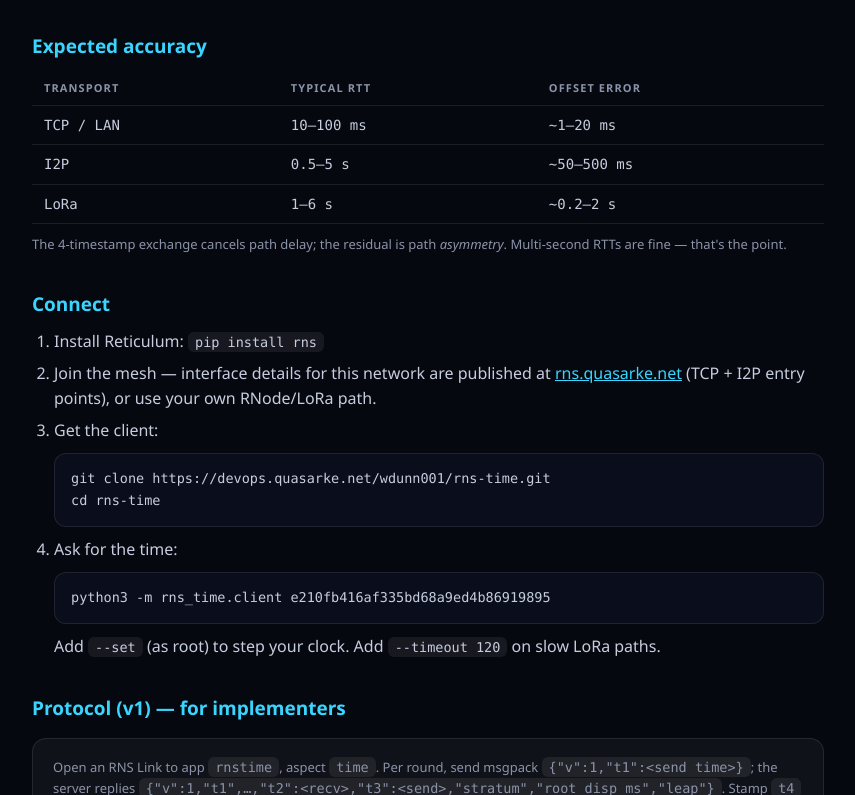
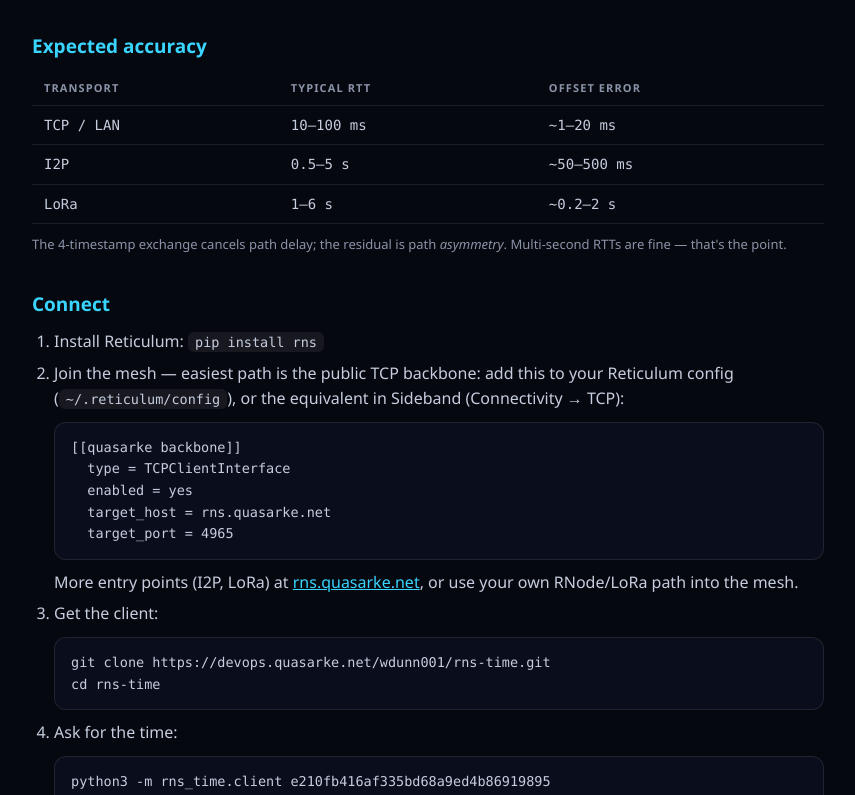
Before and after one commit to wdunn001/rns-time, a plain HTML site: page site/index.html in a window 1280 px wide. Shown: the part 534-1329 px from the top of the page, without its empty margins (212-1067 px from the left). Drawn offline with Linux system fonts and the light colour scheme.

Commit message:
site: concrete mesh entry — TCPClientInterface stanza for rns.quasarke.net:4965 (+ Sideband note)

```diff
--- a/site/index.html
+++ b/site/index.html
@@ -69,9 +69,16 @@ footer{margin-top:44px;color:var(--dim);font-size:12px;font-family:var(--mono)}
   <h2>Connect</h2>
   <ol>
     <li>Install Reticulum: <code>pip install rns</code></li>
-    <li>Join the mesh — interface details for this network are published at
-        <a href="https://rns.quasarke.net">rns.quasarke.net</a> (TCP + I2P entry points),
-        or use your own RNode/LoRa path.</li>
+    <li>Join the mesh — easiest path is the public TCP backbone: add this to your
+        Reticulum config (<code>~/.reticulum/config</code>), or the equivalent in Sideband
+        (Connectivity → TCP):
+      <pre>[[quasarke backbone]]
+  type = TCPClientInterface
+  enabled = yes
+  target_host = rns.quasarke.net
+  target_port = 4965</pre>
+        More entry points (I2P, LoRa) at <a href="https://rns.quasarke.net">rns.quasarke.net</a>,
+        or use your own RNode/LoRa path into the mesh.</li>
     <li>Get the client:
       <pre>git clone https://devops.quasarke.net/wdunn001/rns-time.git
 cd rns-time</pre></li>
```
